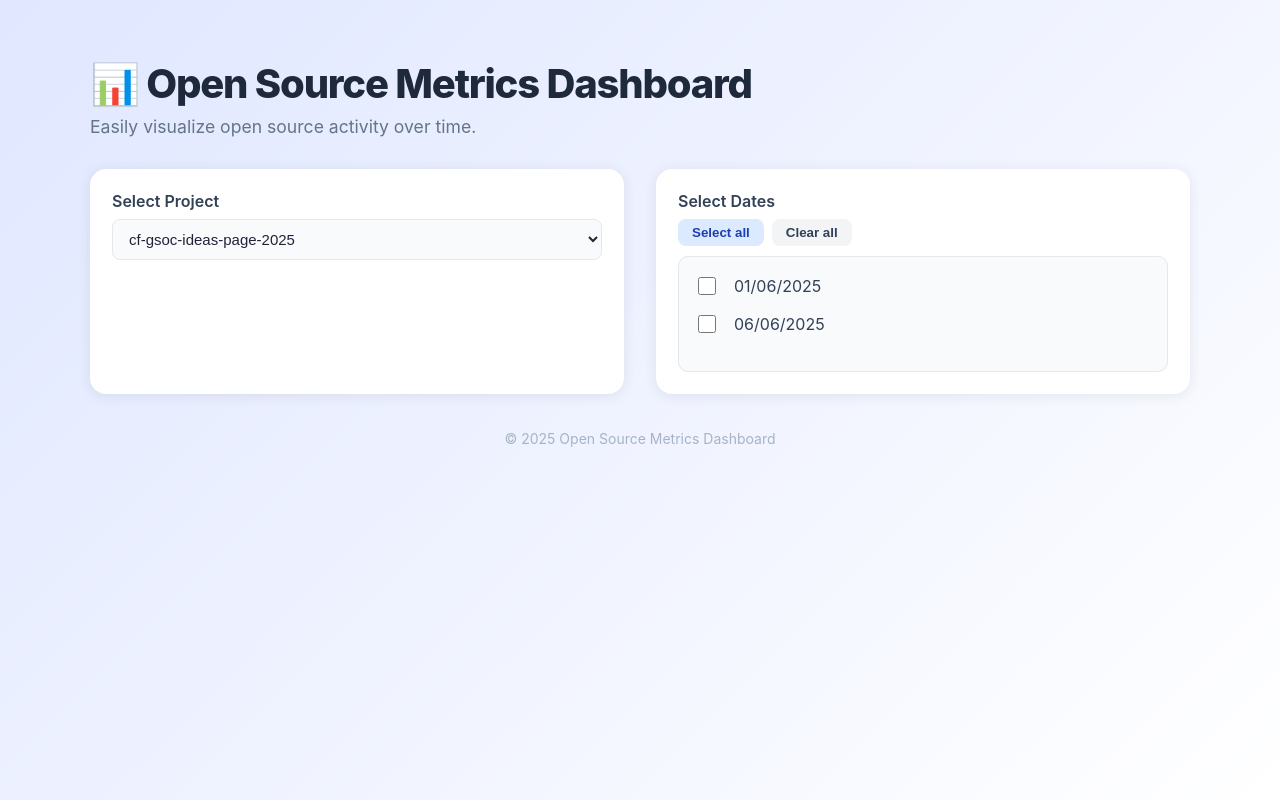
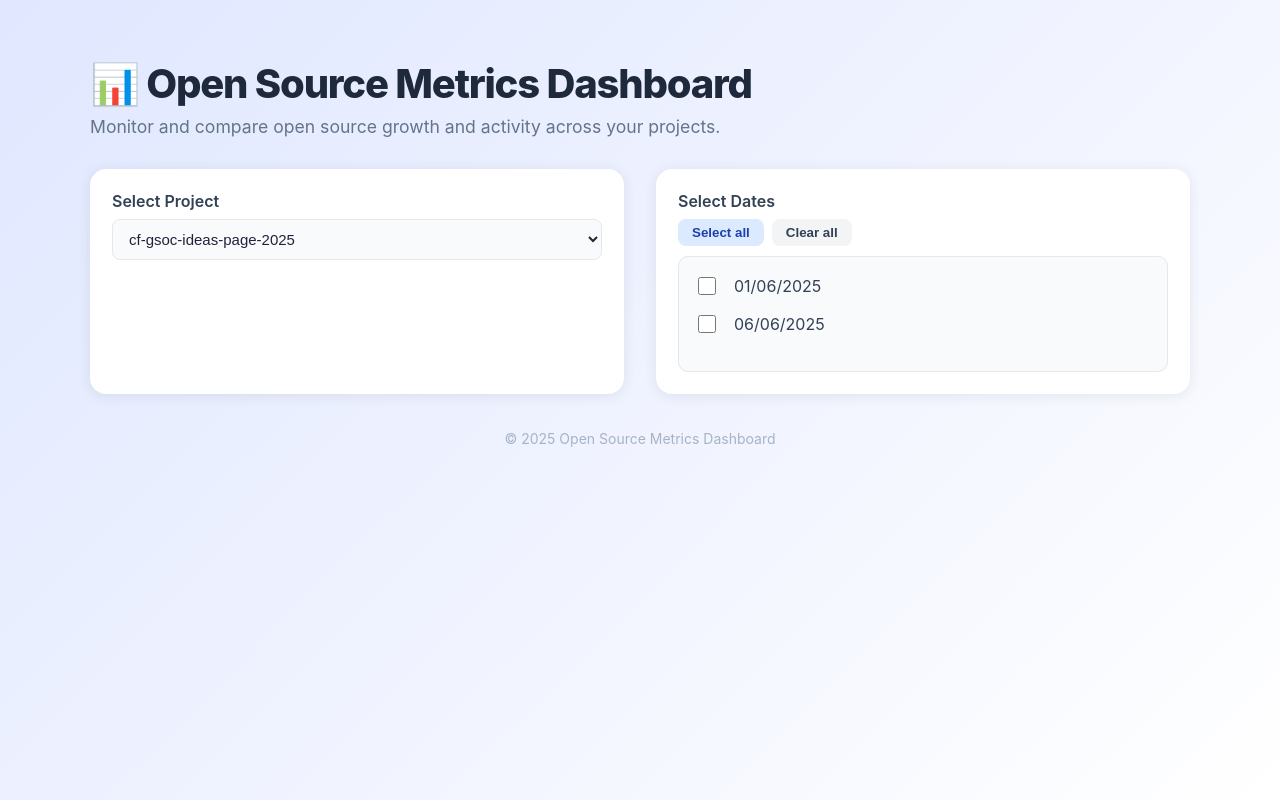
Before and after one commit to darlisagc/Open_source_metrics, a React (Create React App) app in the folder dashboard/: page / in a window 1280 px wide. Built offline with nearby package versions, Linux system fonts and the light colour scheme.

Commit message:
Update OssDashboard.js

```diff
--- a/dashboard/src/OssDashboard.js
+++ b/dashboard/src/OssDashboard.js
@@ -166,7 +166,7 @@ export default function Dashboard() {
           📊 Open Source Metrics Dashboard
         </h1>
         <div style={{ color: "#64748b", marginBottom: 32, fontSize: "1.1rem" }}>
-          Easily visualize open source activity over time.
+          Monitor and compare open source growth and activity across your projects.
         </div>
 
         {/* Controls */}
```
